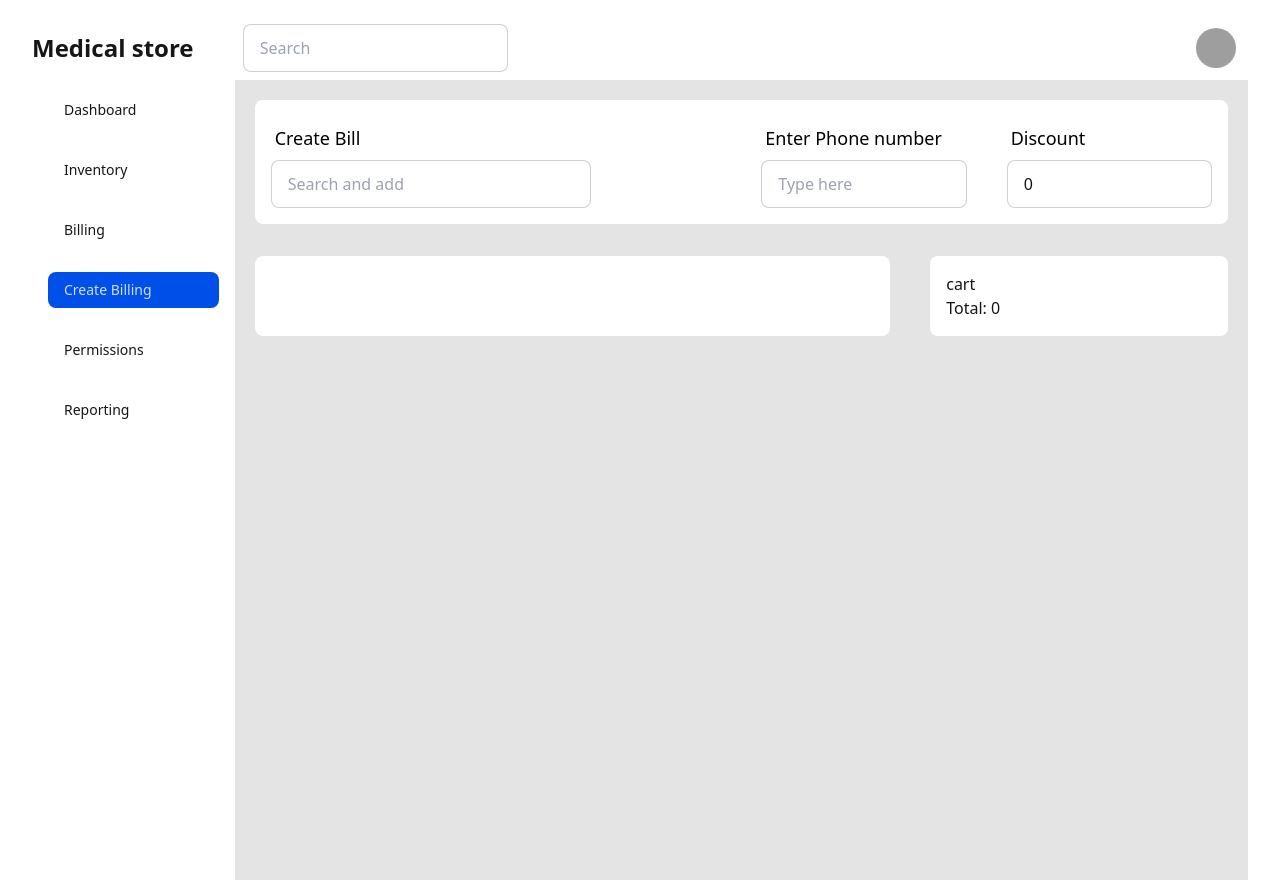
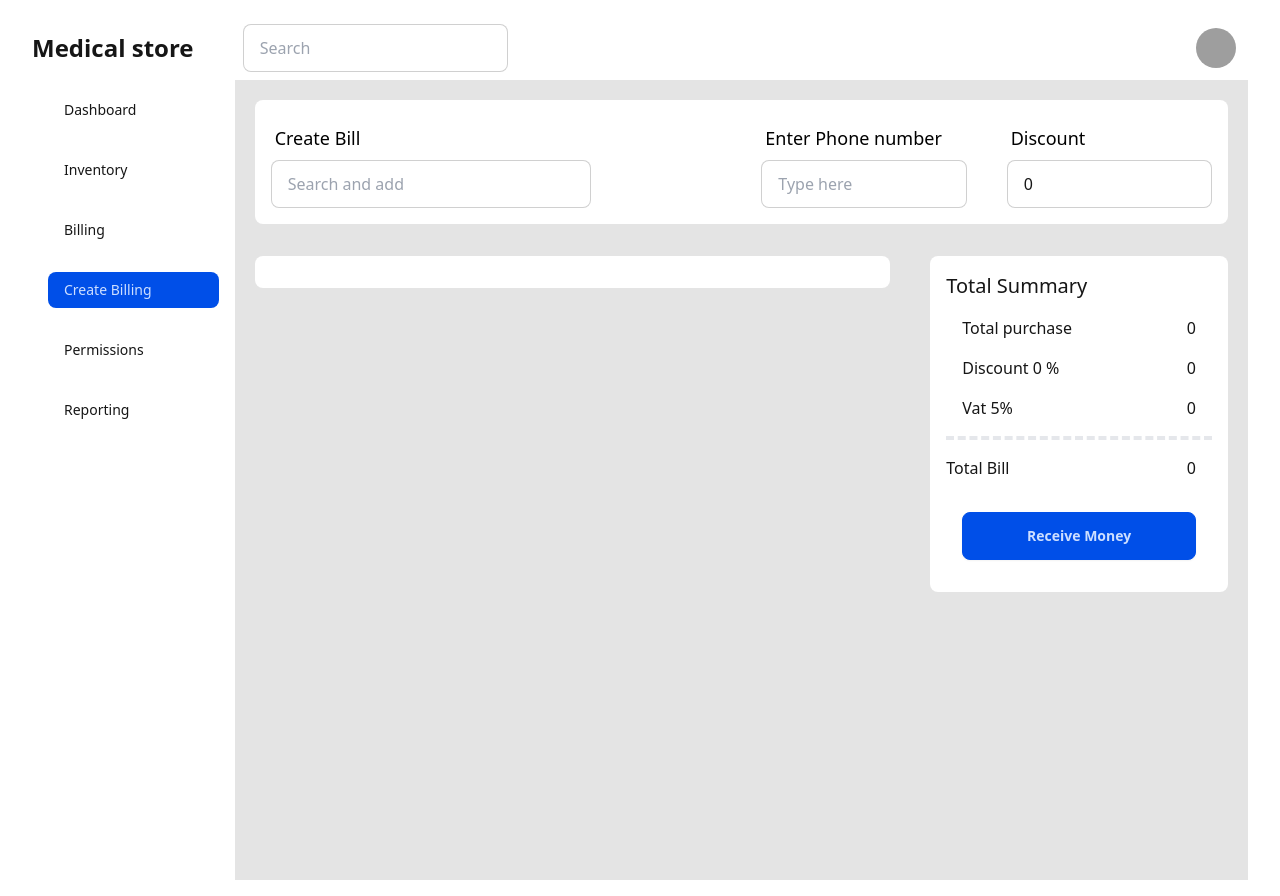
Before and after one commit to naim1405/Medical-Store, a React (Vite) app: page /create-billing in a window 1280 px wide. Built offline with nearby package versions, Linux system fonts and the light colour scheme; grey boxes are pictures that could not be loaded.

Commit message:
cart complete

```diff
--- /dev/null
+++ b/src/components/billing/Cart_Summary.jsx
@@ -0,0 +1,108 @@
+import { useState } from "react";
+
+export default function Cart_Summary(props) {
+	const [summary_state, set_summary_state] = useState(true);
+	const { cart_total, discount } = props;
+	const total_discount = (cart_total * parseFloat(discount)) / 100;
+
+	const total_tax = (cart_total * 5) / 100;
+	const total_bill = cart_total + total_tax - total_discount;
+	const [user_payment, set_user_payment] = useState("");
+
+	const cart_summary = (
+		<>
+			<h1 className="text-bolder text-xl">Total Summary</h1>
+			<div className="">
+				<div className="flex place-content-between m-4">
+					<div>Total purchase</div>
+					<div>{cart_total}</div>
+				</div>
+
+				<div className="flex place-content-between m-4">
+					<div>Discount {discount} %</div>
+					<div>{total_discount}</div>
+				</div>
+
+				<div className="flex place-content-between m-4">
+					<div>Vat 5%</div>
+					<div>{total_tax}</div>
+				</div>
+			</div>
+
+			<div className="flex place-content-between border-dashed border-t-4 py-4 pr-4">
+				<div>Total Bill</div>
+				<div>{total_bill}</div>
+			</div>
+			<div className="flex justify-stretch p-4">
+				<button
+					className="btn w-full btn-neutral btn-wide"
+					onClick={() => set_summary_state(false)}
+				>
+					Receive Money
+				</button>
+			</div>
+		</>
+	);
+	const receive_money = (
+		<>
+			<div>
+				<button
+					className="btn btn-outline btn-accent mx-4"
+					onClick={() => set_summary_state(true)}
+				>
+					Back
+				</button>
+				<span className="text-xl text-bolder">Receive Money</span>
+			</div>
+			<div className="flex place-content-between p-4">
+				<div>Total Bill</div>
+				<div className="text-xl">{total_bill}</div>
+			</div>
+			<div className="bg-[#004FE8]/10 border-2 border-[#004FE8] rounded-md p-4">
+				<div className="bg-white border-2 border-[#004FE8] rounded-md join flex items-center">
+					<input
+						className="input focus:outline-none border-0 join-item w-2/4"
+						placeholder="-"
+						type="number"
+						min="0"
+						value={user_payment}
+						onChange={(e) =>
+							set_user_payment(parseFloat(e.target.value))
+						}
+					/>
+					<div className="join-item ml-8">Paid Amount</div>
+				</div>
+				<div className="my-4 text-[#004FE8] font-bold">
+					<p>Amount Return</p>
+					<h1 className="text-3xl">
+						{isNaN(user_payment) ? 0 : user_payment - total_bill}
+					</h1>
+				</div>
+				<div className="flex justify-stretch py-4">
+					<button
+						className="btn w-full btn-neutral btn-wide"
+						onClick={() =>
+							document.getElementById("my_modal_2").showModal()
+						}
+					>
+						Save and Print
+					</button>
+
+					{/* Open the modal using document.getElementById('ID').showModal() method */}
+					<dialog id="my_modal_2" className="modal">
+						<div className="modal-box">
+							<h3 className="font-bold text-lg">Hello!</h3>
+							<p className="py-4">
+								Press ESC key or click outside to close
+							</p>
+						</div>
+						<form method="dialog" className="modal-backdrop">
+							<button>close</button>
+						</form>
+					</dialog>
+				</div>
+			</div>
+		</>
+	);
+	return summary_state ? cart_summary : receive_money;
+}
--- a/src/components/billing/Create_Billing.jsx
+++ b/src/components/billing/Create_Billing.jsx
@@ -1,5 +1,6 @@
 import { useEffect, useState } from "react";
 import Cart_Item from "./Cart_Item";
+import Cart_Summary from "./Cart_Summary";
 
 export default function Create_Billing() {
 	const [all_items, set_all_items] = useState([]);
@@ -73,8 +74,6 @@ export default function Create_Billing() {
 				quantity: 0,
 			},
 		]);
-
-		console.log(cart_data);
 	}
 
 	return (
@@ -167,13 +166,14 @@ export default function Create_Billing() {
 							value={form_data.discount}
 							onChange={handleChange}
 							name="discount"
+							min="0"
 						/>
 					</label>
 				</div>
 			</div>
 
-			<div className="mt-8 grid grid-cols-6 gap-10">
-				<div className="col-span-4 bg-white p-4 rounded-lg">
+			<div className="mt-8 grid grid-cols-6 gap-10 ">
+				<div className="col-span-4 bg-white p-4 rounded-lg h-min">
 					{cart_data.map((item, idx) => (
 						<Cart_Item
 							key={idx}
@@ -185,9 +185,13 @@ export default function Create_Billing() {
 						></Cart_Item>
 					))}
 				</div>
-				<div className="col-span-2 bg-white p-4 rounded-lg">
-					cart
-					<div>Total: {cart_total}</div>
+				<div className="col-span-2 bg-white p-4 rounded-lg h-fit grid-none">
+					<Cart_Summary
+						cart_total={cart_total}
+						discount={
+							isNaN(form_data.discount) ? 0 : form_data.discount
+						}
+					></Cart_Summary>
 				</div>
 			</div>
 		</>
```
